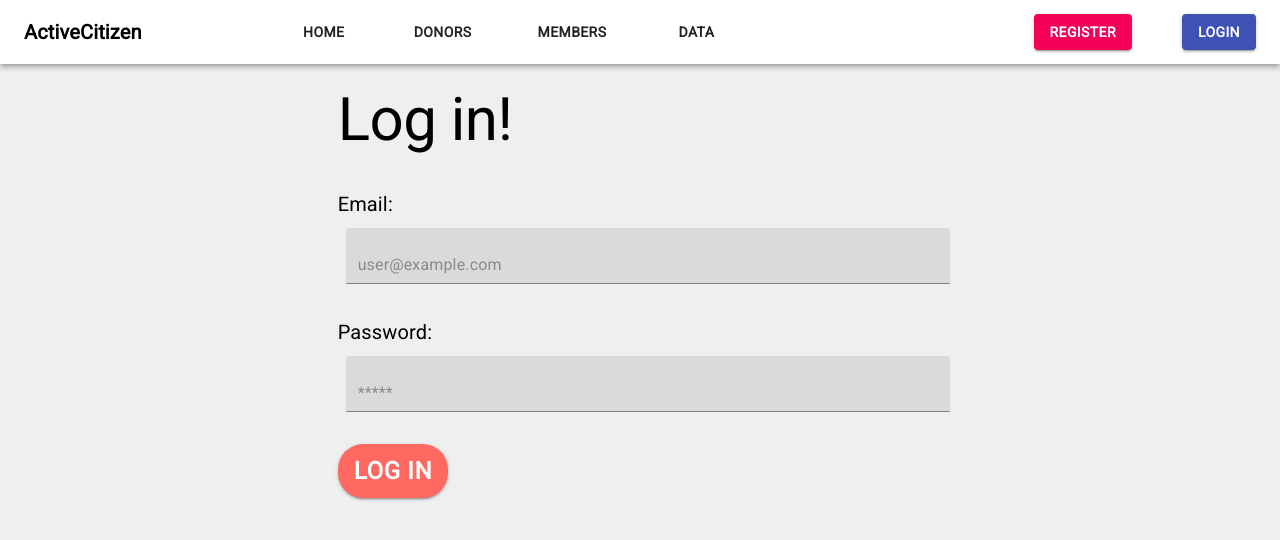
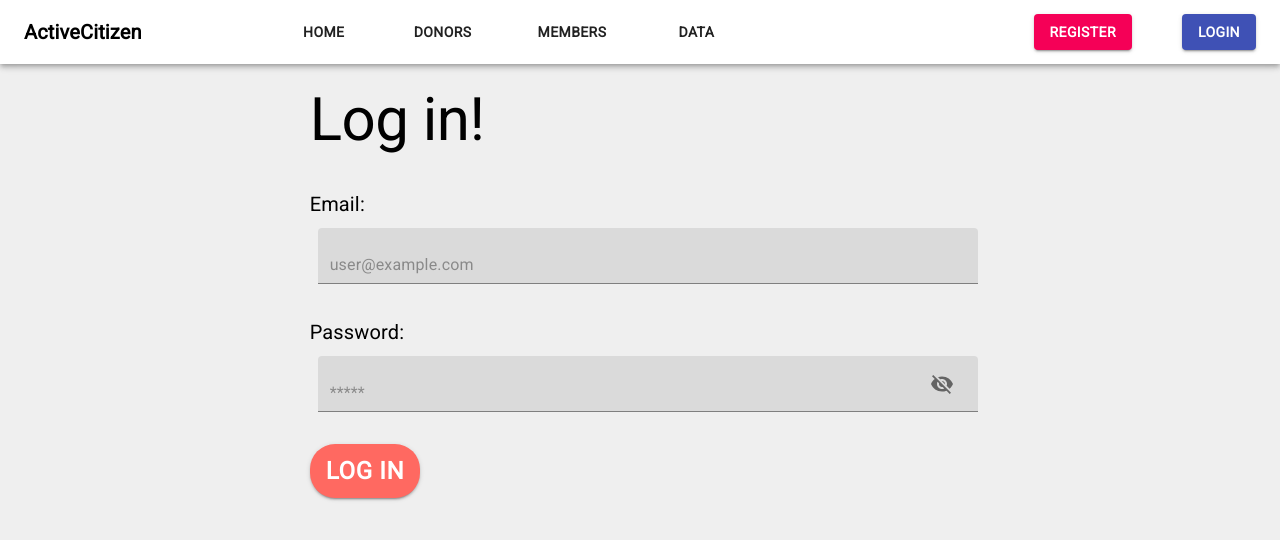
Before and after one commit to mmarat01/DeHackathon-GOAT-submission, a React (Create React App) app in the folder client/: page /login in a window 1280 px wide. Shown: the top 540 px of the page. Built offline with nearby package versions, Linux system fonts and the light colour scheme.

Commit message:
Add password visibility toggle

```diff
--- a/client/src/pages/Login.js
+++ b/client/src/pages/Login.js
@@ -1,5 +1,7 @@
-import { Box, Button, Container, Grid, makeStyles, TextField, Typography } from "@material-ui/core";
+import { Box, Button, Container, Grid, IconButton, InputAdornment, makeStyles, TextField, Typography } from "@material-ui/core";
 import React, { useState } from "react";
+import Visibility from '@material-ui/icons/Visibility';
+import VisibilityOff from '@material-ui/icons/VisibilityOff';
 
 const useStyles = makeStyles(()=>({
     root: {
@@ -40,6 +42,14 @@ export default function Login(){
     const classes = useStyles();
     const [email,setEmail]=useState("");
     const [pw,setPW]=useState("");
+
+    const [showPW, setshowPW] = useState(false)
+    const handleShowPW = ()=>{
+        setshowPW(!showPW);
+    }
+    const handleMouseDownPW = (e) => {
+    e.preventDefault();
+    };
 
     const handleEmailChange = e => setEmail(e.target.value);
     const handlePWChange = e => setPW(e.target.value);
@@ -82,11 +92,24 @@ export default function Login(){
                                         fullWidth
                                         placeholder='*****'
                                         variant='filled'
-                                        type='password'
+                                        type={showPW ? 'text' : 'password'}
                                         value={pw}
                                         onChange={handlePWChange}
-                                        inputProps={{minLength:"1"}}
+                                        onMouseDown={handleMouseDownPW}
+                                        inputProps={{minLength:"4"}}
                                         className={classes.textbox}
+                                        InputProps={{ //from MaterialUI docs
+                                            endAdornment:
+                                            <InputAdornment position="end">
+                                            <IconButton
+                                                aria-label="toggle password visibility"
+                                                onClick={handleShowPW}
+                                                onMouseDown={handleMouseDownPW}
+                                                >
+                                                {showPW ? <Visibility /> : <VisibilityOff />}
+                                                </IconButton>
+                                            </InputAdornment>
+                                        }}
                                     />
                             </Grid>
                             <Grid item xs={12}>
--- a/client/src/pages/Register.js
+++ b/client/src/pages/Register.js
@@ -1,5 +1,7 @@
-import { Box, Button, Container, Grid, makeStyles, Paper, TextField, Typography } from "@material-ui/core";
+import { Box, Button, Container, Grid, IconButton, InputAdornment, makeStyles, Paper, TextField, Typography } from "@material-ui/core";
 import React, { useState } from "react";
+import Visibility from '@material-ui/icons/Visibility';
+import VisibilityOff from '@material-ui/icons/VisibilityOff';
 
 const useStyles = makeStyles(()=>({
     root: {
@@ -42,6 +44,14 @@ export default function Register(){
     const [email,setEmail]=useState("");
     const [pw,setPW]=useState("");
 
+    const [showPW, setshowPW] = useState(false)
+    const handleShowPW = ()=>{
+        setshowPW(!showPW);
+    }
+    const handleMouseDownPW = (e) => {
+    e.preventDefault();
+    };
+
     const handleEmailChange = e => setEmail(e.target.value);
     const handlePWChange = e => setPW(e.target.value);
 
@@ -83,11 +93,24 @@ export default function Register(){
                                         fullWidth
                                         placeholder='*****'
                                         variant='filled'
-                                        type='password'
+                                        type={showPW ? 'text' : 'password'}
                                         value={pw}
                                         onChange={handlePWChange}
+                                        onMouseDown={handleMouseDownPW}
                                         inputProps={{minLength:"1"}}
                                         className={classes.textbox}
+                                        InputProps={{ //from MaterialUI docs
+                                            endAdornment:
+                                            <InputAdornment position="end">
+                                            <IconButton
+                                                aria-label="toggle password visibility"
+                                                onClick={handleShowPW}
+                                                onMouseDown={handleMouseDownPW}
+                                                >
+                                                {showPW ? <Visibility /> : <VisibilityOff />}
+                                                </IconButton>
+                                            </InputAdornment>
+                                        }}
                                     />
                             </Grid>
                             <Grid item xs={12}>
```
